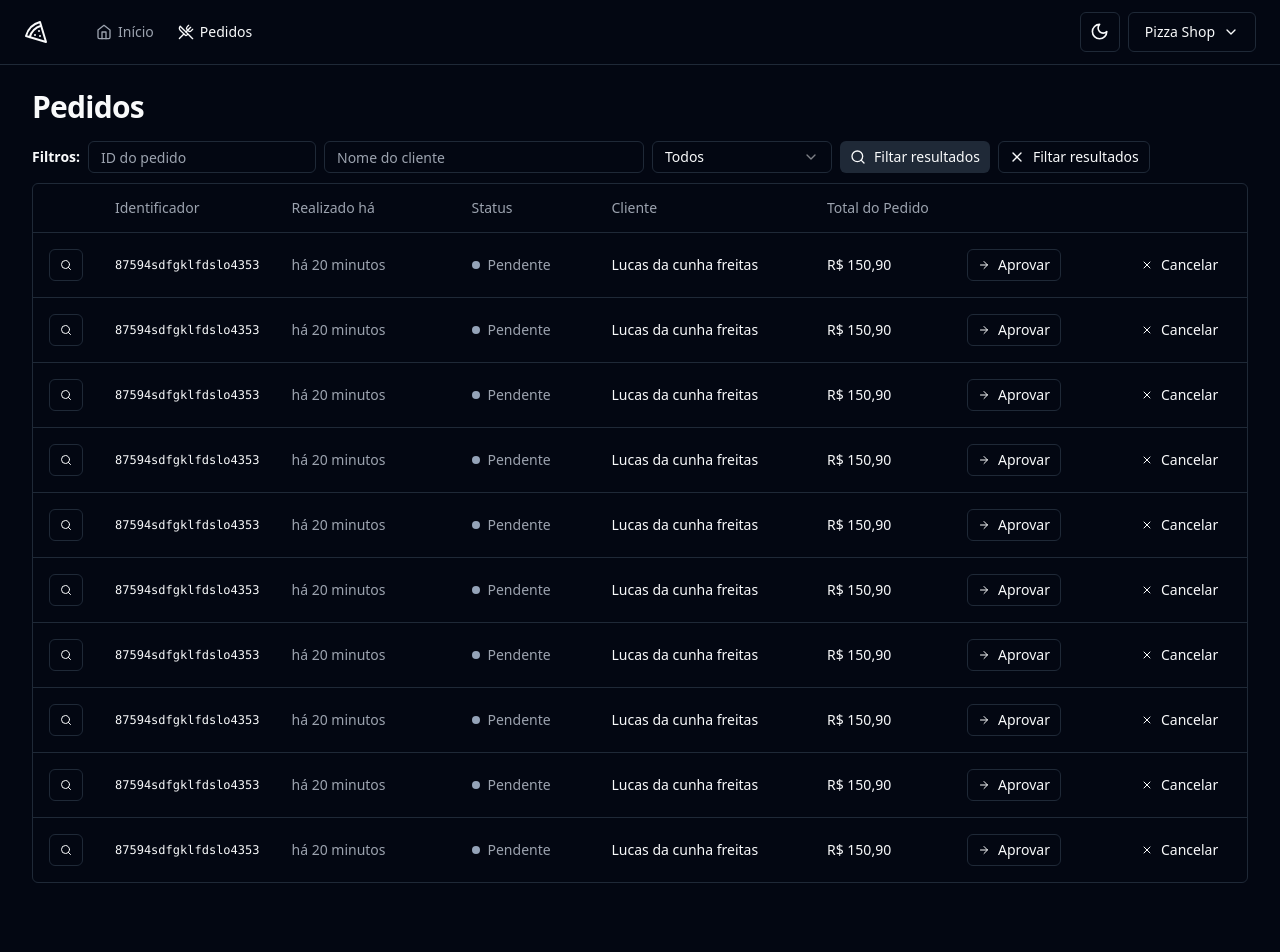
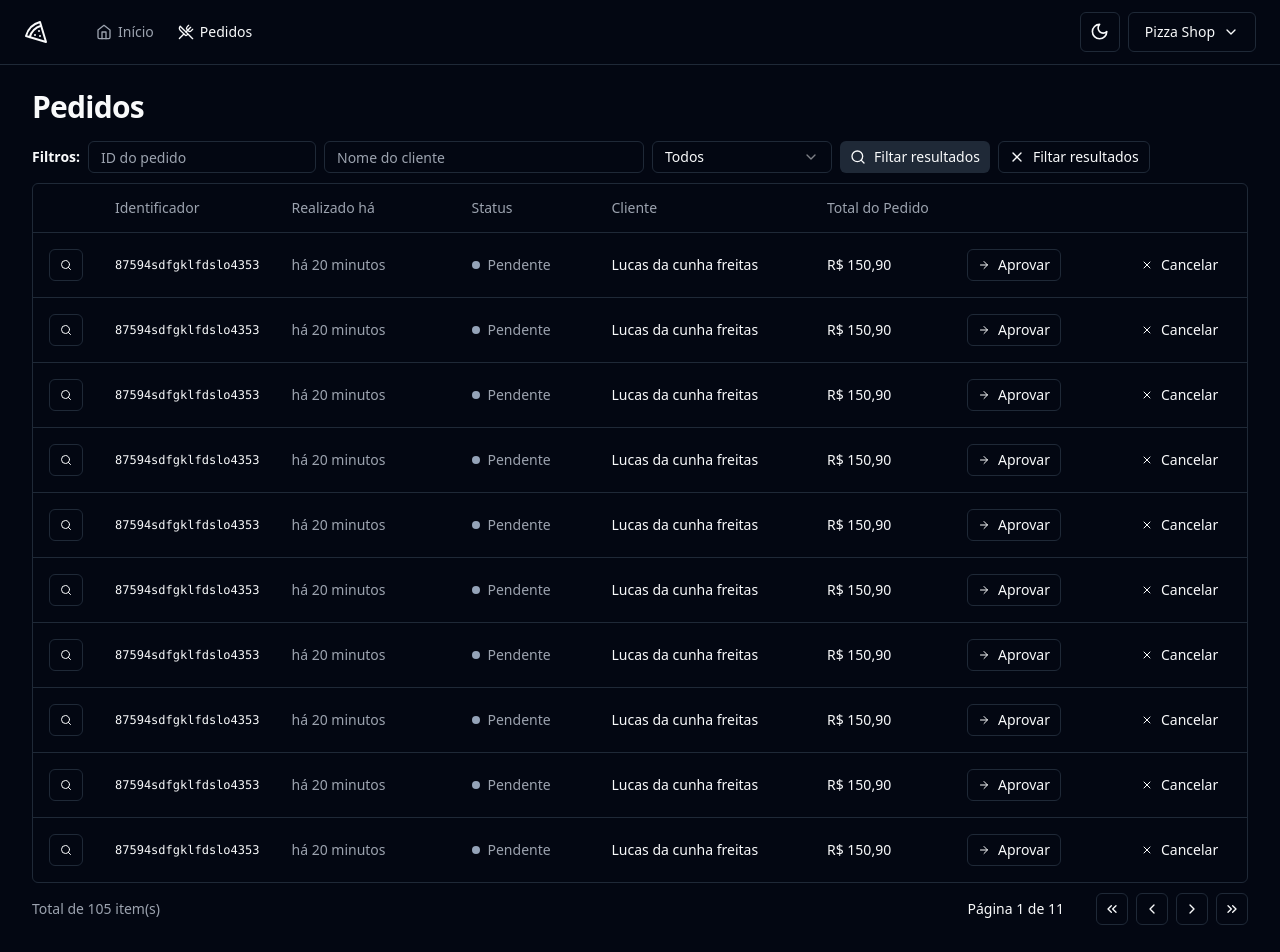
Before and after one commit to LucasDev9645/Projeto_Pizza_Shop, a React (Vite) app: page /orders in a window 1280 px wide. Shown: the top 952 px of the page. Before the commit the page ends 915 px from the top, so only its background shows below. Built offline with nearby package versions, Linux system fonts and the light colour scheme.

Commit message:
Pagination component.

```diff
--- /dev/null
+++ b/src/components/pagination.tsx
@@ -0,0 +1,53 @@
+import {
+  ChevronLeft,
+  ChevronRight,
+  ChevronsLeft,
+  ChevronsRight,
+} from "lucide-react";
+
+import { Button } from "./ui/button";
+
+export interface PaginationProps {
+  pageIndex: number;
+  totalCount: number;
+  perPage: number;
+}
+
+export function Pagination({
+  pageIndex,
+  perPage,
+  totalCount,
+}: PaginationProps) {
+  const pages = Math.ceil(totalCount / perPage) || 1;
+
+  return (
+    <div className="flex items-center justify-between">
+      <span className="text-sm text-muted-foreground">
+        Total de {totalCount} item(s)
+      </span>
+      <div className="flex items-center gap-6 lg:gap-8">
+        <div className="text-sm font-medium">
+          Página {pageIndex + 1} de {pages}
+        </div>
+        <div className="flex items-center gap-2">
+          <Button variant="outline" className="h-8 w-8 p-0">
+            <ChevronsLeft className="h-4 w-4" />
+            <span className="sr-only">Primeira página</span>
+          </Button>
+          <Button variant="outline" className="h-8 w-8 p-0">
+            <ChevronLeft className="h-4 w-4" />
+            <span className="sr-only">Página anterior</span>
+          </Button>
+          <Button variant="outline" className="h-8 w-8 p-0">
+            <ChevronRight className="h-4 w-4" />
+            <span className="sr-only">Próxima página</span>
+          </Button>
+          <Button variant="outline" className="h-8 w-8 p-0">
+            <ChevronsRight className="h-4 w-4" />
+            <span className="sr-only">Última página</span>
+          </Button>
+        </div>
+      </div>
+    </div>
+  );
+}
--- a/src/pages/app/orders/orders.tsx
+++ b/src/pages/app/orders/orders.tsx
@@ -9,6 +9,7 @@
 
 import { OrderTableRow } from "./order-table-row";
 import { OrderTableFilters } from "./order-table-filters";
+import { Pagination } from "@/components/pagination";
 
 export function Orders() {
   return (
@@ -16,7 +17,7 @@
       <Helmet title="Pedidos" />
       <div className="flex flex-col gap-4">
         <h1 className="text-3xl font-bold tracking-tight">Pedidos</h1>
-      </div>
+
         <div className="space-y-2.5">
           <OrderTableFilters />
           <div className="rounded-md border">
@@ -40,6 +41,8 @@
               </TableBody>
             </Table>
           </div>
+          <Pagination pageIndex={0} totalCount={105} perPage={10} />
+        </div>
       </div>
     </>
   );
```
Lines whose indentation alone changed are shown as unchanged.
